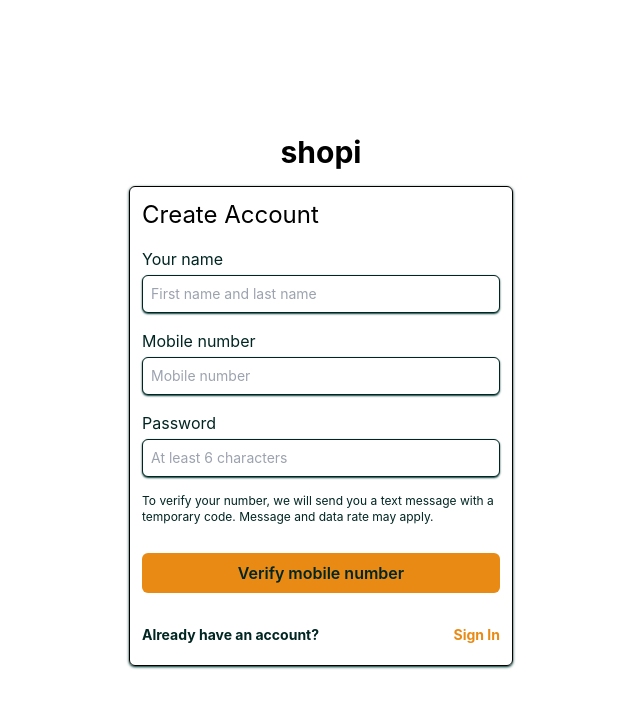
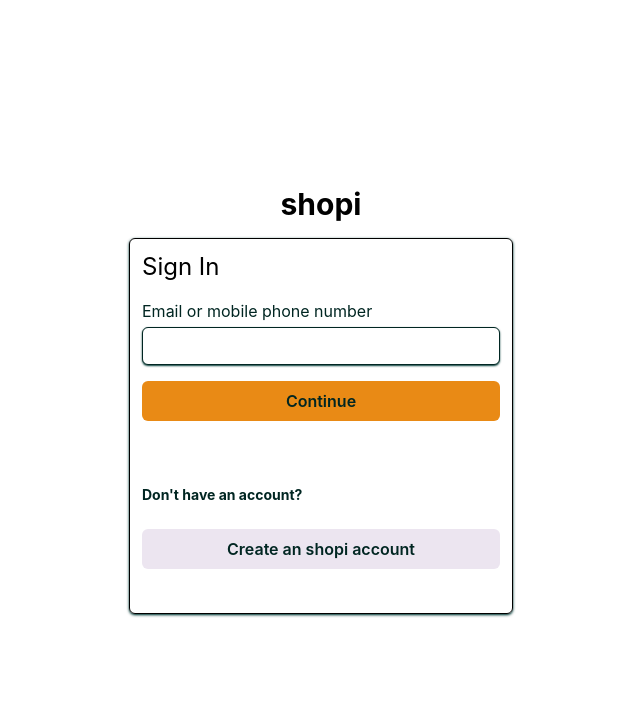
Before and after one commit to laxmankrishnamurti/E-Commerce-Site, a React (Vite) app in the folder Frontend/: page / in a window 1280 px wide. Shown: the top 708 px of the page, without its empty margins (319-959 px from the left). Built offline with nearby package versions, Linux system fonts and the light colour scheme.

Commit message:
UI of singin page is completed

```diff
--- a/Frontend/src/App.tsx
+++ b/Frontend/src/App.tsx
@@ -1,11 +1,12 @@
-import {Signup} from './components/index.components'
+import {Signup, Signin} from './components/index.components'
 
 function App() {
 
   return (
     <>
       <div className='font-sans'>
-        <Signup/>
+        {/* <Signup/> */}
+        <Signin/>
       </div>
     </>
   )
--- /dev/null
+++ b/Frontend/src/components/Sign In/Signin.tsx
@@ -0,0 +1,34 @@
+import { Link } from "react-router-dom"
+
+function Signin() {
+  return (
+    <>
+    <div className="w-full h-screen flex justify-center items-center">
+            <div className="w-96 flex flex-col gap-4">
+                <div className="text-center">
+                    <h1 className="text-3xl font-bold">shopi</h1>
+                </div>
+                <div className="border-solid border border-black rounded-md p-3 shadow shadow-hbg">
+                    <form>
+                        <h2 className="text-2xl mb-4">Sign In</h2>
+                        <div className="flex flex-col gap-1 mb-4">
+                            <label className="text-text">Email or mobile phone number</label>
+                            <input
+                                type="text"
+                                className="border border-solid border-black px-2 py-2 text-text text-sm rounded-md shadow-sm shadow-primary placeholder:text-sm outline-none transition-all duration-300 focus:ring-1 focus:ring-attention"
+                            />
+                        </div>
+                        <button type="submit" className="bg-cta text-text font-semibold w-full py-2 rounded-md hover:bg-ctah">Continue</button>
+                    </form>
+                    <div className="mt-16 mb-8 flex flex-col gap-6">
+                        <p className="font-bold text-sm text-text">Don't have an account?</p>
+                        <Link to={`/signup`} className="bg-bg text-text text-center font-semibold w-full py-2 rounded-md hover:bg-bgh">Create an shopi account</Link>
+                    </div>
+                </div>
+            </div>
+        </div>
+    </>
+  )
+}
+
+export default Signin
--- a/Frontend/src/components/index.components.ts
+++ b/Frontend/src/components/index.components.ts
@@ -1,5 +1,7 @@
 import Signup from "./Sign Up/Signup";
+import Signin from "./Sign In/Signin";
 
 export {
-    Signup
+    Signup,
+    Signin
 }
--- a/Frontend/tailwind.config.js
+++ b/Frontend/tailwind.config.js
@@ -10,6 +10,7 @@ export default {
       cta: "#e98a15",
       ctah: "#fa9e2d",
       bg: "#ece5f0",
+      bgh: "#dcb0f5",
       discount: "#eb0a0a",
       attention: "#59114d",
       text: "#012622",
```
